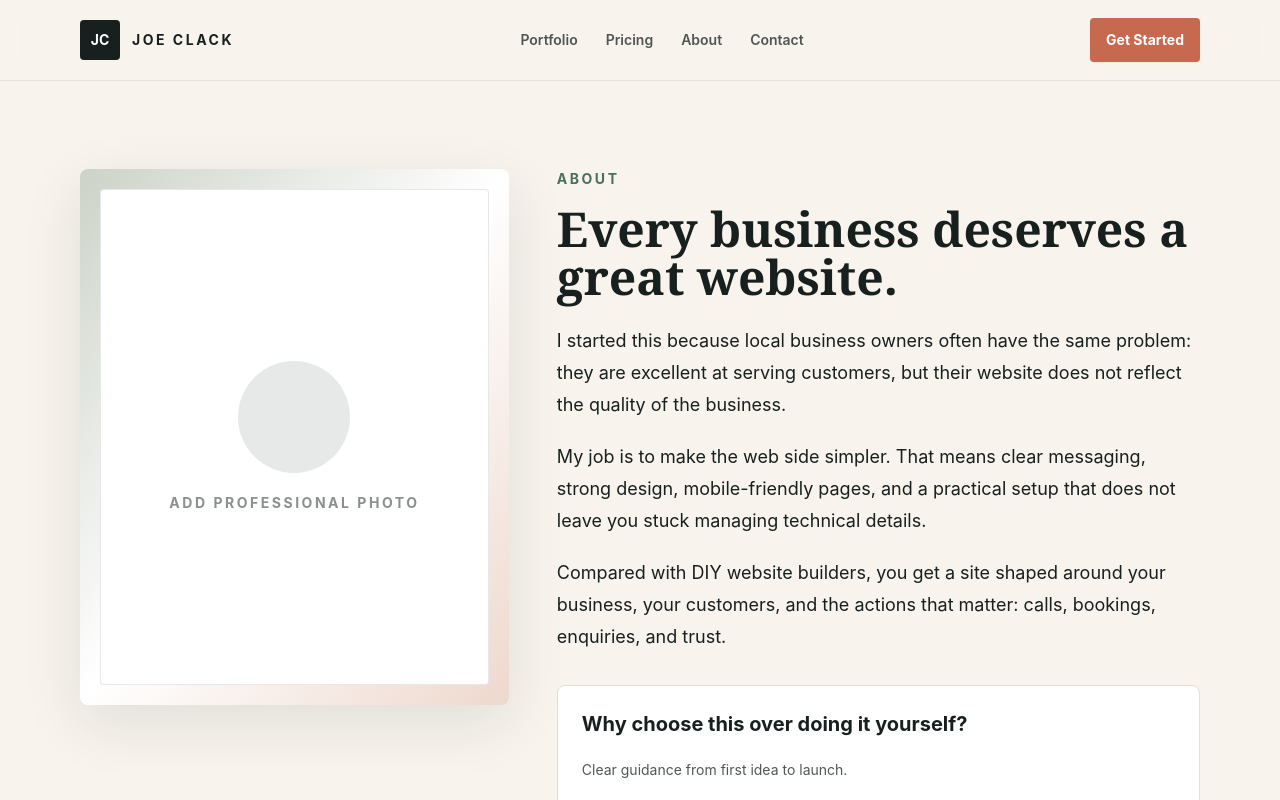
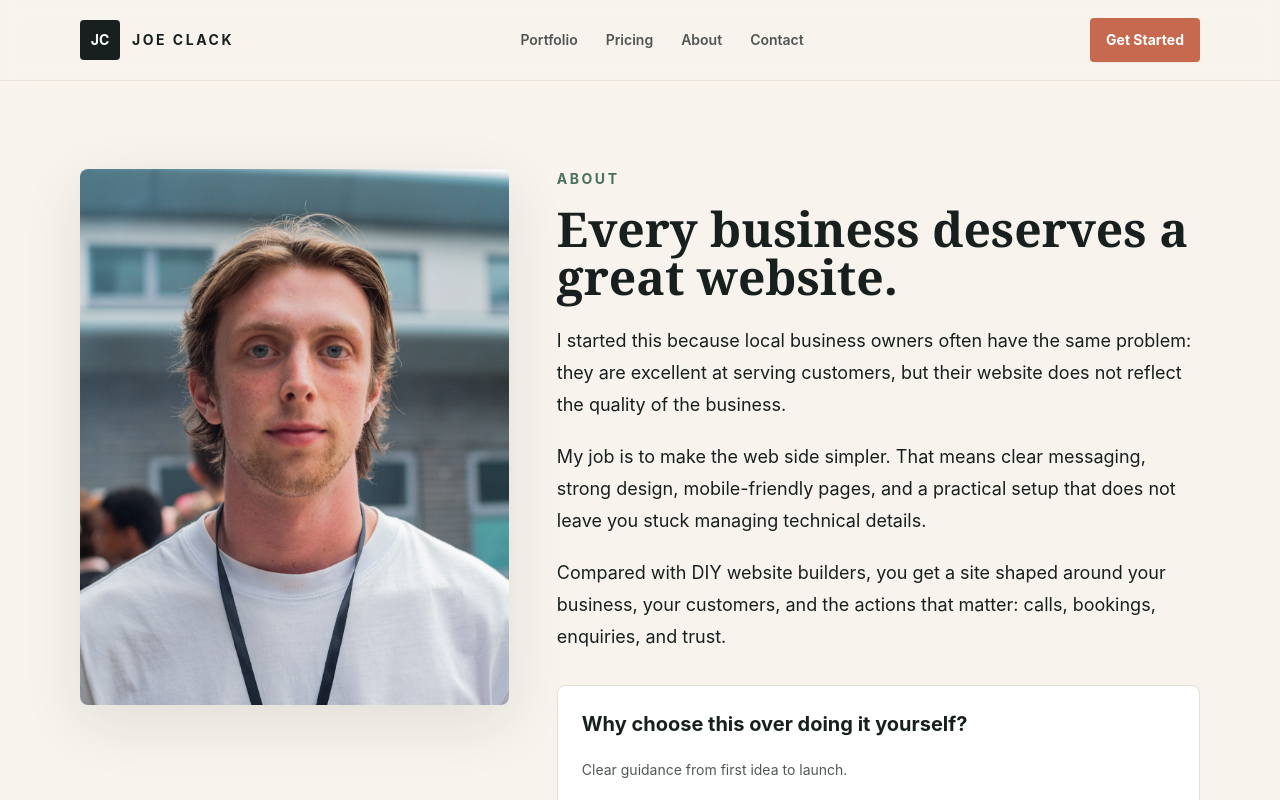
Before and after one commit to clack-web-co/website, a Next.js app: page /about in a window 1280 px wide. Shown: the top 800 px of the page. Built offline with nearby package versions, Linux system fonts and the light colour scheme.

Commit message:
Add about page headshot

```diff
--- a/app/about/page.tsx
+++ b/app/about/page.tsx
@@ -1,4 +1,5 @@
 import type { Metadata } from "next";
+import Image from "next/image";
 import Link from "next/link";
 
 export const metadata: Metadata = {
@@ -11,15 +12,15 @@ export default function AboutPage() {
     <section className="section bg-cream">
       <div className="container grid gap-12 lg:grid-cols-[0.8fr_1.2fr]">
         <div>
-          <div className="aspect-[4/5] rounded-lg bg-gradient-to-br from-moss/25 via-white to-clay/20 p-5 shadow-soft">
-            <div className="grid h-full place-items-center rounded border border-ink/10 bg-white text-center">
-              <div>
-                <div className="mx-auto h-28 w-28 rounded-full bg-ink/10" />
-                <p className="mt-5 text-sm font-bold uppercase tracking-[0.18em] text-ink/50">
-                  Add professional photo
-                </p>
-              </div>
-            </div>
+          <div className="aspect-[4/5] overflow-hidden rounded-lg bg-white shadow-soft">
+            <Image
+              src="/images/joe-headshot.jpg"
+              alt="Joe Clack"
+              width={1200}
+              height={1600}
+              className="h-full w-full object-cover object-top"
+              priority
+            />
           </div>
         </div>
         <div>
```
Also changed, not shown: public/images/joe-headshot.jpg (added).
